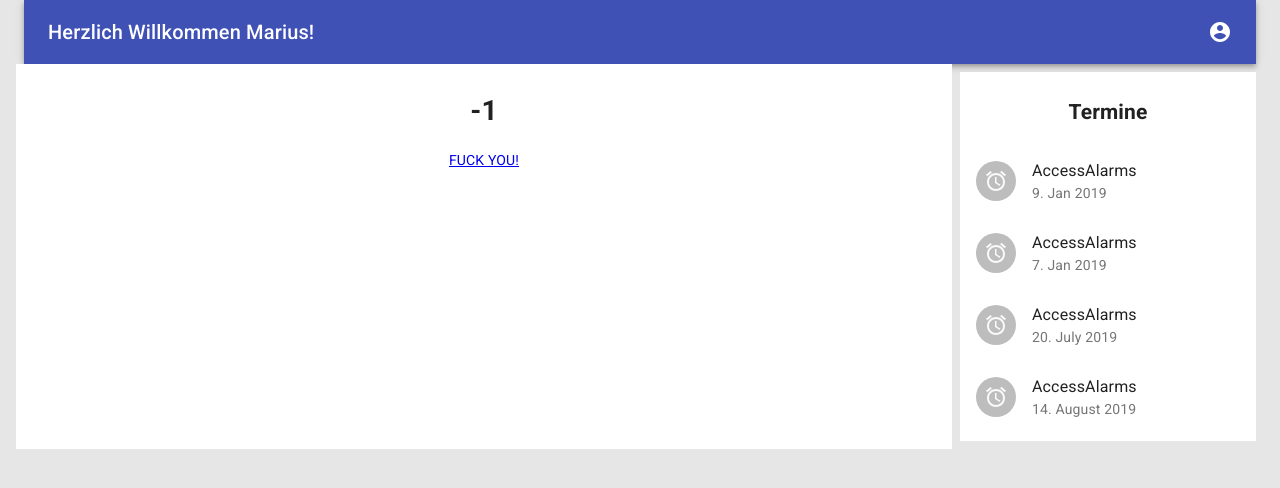
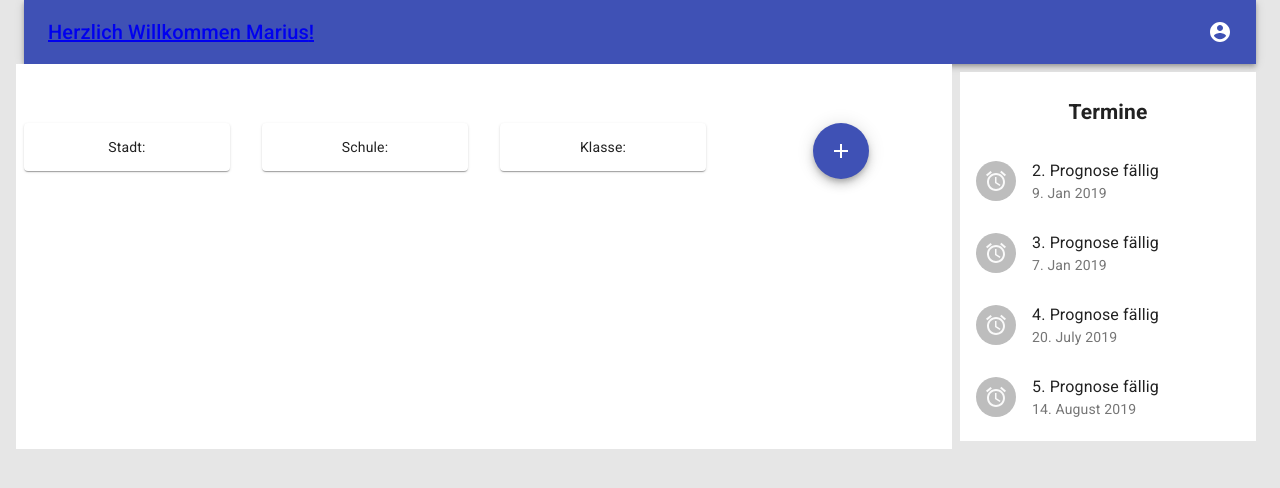
Before and after one commit to mknguyen1406/hack-for-good, a React (Create React App) app in the folder frontend/: page /user in a window 1280 px wide. Shown: the top 488 px of the page. Built offline with nearby package versions, Linux system fonts and the light colour scheme; no server answers.

Commit message:
whatever

```diff
--- a/frontend/src/App.js
+++ b/frontend/src/App.js
@@ -38,11 +38,12 @@ class App extends React.Component {
         });
     }
 
-    insertCallback()
+    insertCallback(value)
     {
-        console.log(this.state.insert);
-        this.state.insert = 1
-        console.log(this.state.insert);
+        this.setState({
+            currentID: this.state.currentID,
+            insert: value
+        });
     }
 
     render()
@@ -54,7 +55,7 @@ class App extends React.Component {
                     <Container maxWidth="lg">
                         <Grid container spacing={10}>
                             <Grid item xs={12}>
-                                <Header name={"Marius"}/>
+                                <Header name={"Marius"} />
                             </Grid>
                         </Grid>
 
@@ -83,7 +84,7 @@ class App extends React.Component {
                                                 <AccessAlarms />
                                             </Avatar>
                                         </ListItemAvatar>
-                                        <ListItemText primary="AccessAlarms" secondary="9. Jan 2019" />
+                                        <ListItemText primary="2. Prognose fällig" secondary="9. Jan 2019" />
                                     </ListItem>
                                     <ListItem>
                                         <ListItemAvatar>
@@ -91,7 +92,7 @@ class App extends React.Component {
                                                 <AccessAlarms />
                                             </Avatar>
                                         </ListItemAvatar>
-                                        <ListItemText primary="AccessAlarms" secondary="7. Jan 2019" />
+                                        <ListItemText primary="3. Prognose fällig" secondary="7. Jan 2019" />
                                     </ListItem>
                                     <ListItem>
                                         <ListItemAvatar>
@@ -99,7 +100,7 @@ class App extends React.Component {
                                                 <AccessAlarms />
                                             </Avatar>
                                         </ListItemAvatar>
-                                        <ListItemText primary="AccessAlarms" secondary="20. July 2019" />
+                                        <ListItemText primary="4. Prognose fällig" secondary="20. July 2019" />
                                     </ListItem>
                                     <ListItem>
                                         <ListItemAvatar>
@@ -107,7 +108,7 @@ class App extends React.Component {
                                                 <AccessAlarms />
                                             </Avatar>
                                         </ListItemAvatar>
-                                        <ListItemText primary="AccessAlarms" secondary="14. August 2019" />
+                                        <ListItemText primary="5. Prognose fällig" secondary="14. August 2019" />
                                     </ListItem>
                                 </List>
                             </Grid>
--- a/frontend/src/Header.js
+++ b/frontend/src/Header.js
@@ -5,6 +5,7 @@ import Toolbar from '@material-ui/core/Toolbar';
 import Icon from '@material-ui/core/Icon';
 import Typography from '@material-ui/core/Typography';
 import AccountCircle from '@material-ui/icons/AccountCircle';
+import {Link} from 'react-router-dom';
 
 
 const useStyles = makeStyles(theme => ({
@@ -23,6 +24,9 @@ const useStyles = makeStyles(theme => ({
             display: 'flex',
         },
     },
+    title_name: {
+
+    },
 }));
 
 function Header(props) {
@@ -32,7 +36,9 @@ function Header(props) {
             <AppBar position="static">
                 <Toolbar>
                     <Typography className={classes.title} variant="h6" noWrap>
-                        Herzlich Willkommen {props.name}!
+                        <Link to="/" underline={"none"} className={classes.title_name}>
+                            Herzlich Willkommen {props.name}!
+                        </Link>
                     </Typography>
                     <div className={classes.grow} />
                     <div className={classes.sectionDesktop}>
--- a/frontend/src/Pupils.js
+++ b/frontend/src/Pupils.js
@@ -34,7 +34,7 @@ class Pupils extends React.Component
                     <Grid item lg={this.props.size}>
                         <Link to="/user" onClick={() => this.props.idHandler(value.ID)}>
                             <Card>
-                                <span> {value.Nickname} </span>
+                                <p> {value.Nickname} </p>
                             </Card>
                         </Link>
                     </Grid>
--- a/frontend/src/User.js
+++ b/frontend/src/User.js
@@ -1,22 +1,83 @@
 import React from 'react';
 import {Link} from 'react-router-dom';
+import Grid from '@material-ui/core/Grid';
+import Fab from '@material-ui/core/Fab';
+import AddIcon from '@material-ui/icons/Add';
+import Card from '@material-ui/core/Card';
+import Paper from '@material-ui/core/Paper';
+
+const API_URL = "http://127.0.0.1:5000/pupils?fellow_id=1";
 
 class User extends React.Component
 {
     constructor(props)
     {
         super(props);
+        this.state = {
+            user: "",
+            id: -1
+        };
+    }
+
+    setUserProps(data)
+    {
+        let i;
+        for (i = 0; i < data.length; i++)
+        {
+            if (data[i].ID === this.props.id)
+            {
+                this.setState({user: data[i]});
+            }
+        }
+    }
+
+    componentDidMount()
+    {
+        // wird auch bei einem reload ausgeführt!
+        // wobei bei einem reload die props.id auf -1 gesetzt wird
+        // und state.user.ID ist undefined
+        fetch(new URL(API_URL))
+            .then(res => res.json())
+            .then(data => this.setUserProps(data));
     }
 
     render()
     {
         return (
-            <div>
-                <h1>{this.props.id}</h1>
-                <Link to="/user/insert" onClick={() => this.props.insertHandler()}>
-                    FUCK YOU!
-                </Link>
-            </div>
+            <Grid container spacing={4}>
+                <Grid item lg={12}>
+                    <h1>{this.state.user.Nickname}</h1>
+                </Grid>
+
+                <Grid item lg={3}>
+                    <Card>
+                    <p>Stadt: {this.state.user.City}</p>
+                    </Card>
+                </Grid>
+
+                <Grid item lg={3}>
+                    <Card>
+                    <p>Schule: {this.state.user.School} </p>
+                    </Card>
+                </Grid>
+
+                <Grid item lg={3}>
+                    <Card>
+                    <p>Klasse: {this.state.user.Class}</p>
+                    </Card>
+                </Grid>
+
+                <Grid item lg={3}>
+                    <Link to="/user/insert" onClick={() => this.props.insertHandler(1)}>
+                        <Fab color="primary">
+                            <AddIcon />
+                        </Fab>
+                    </Link>
+                </Grid>
+
+
+
+            </Grid>
         );
     }
 
```
